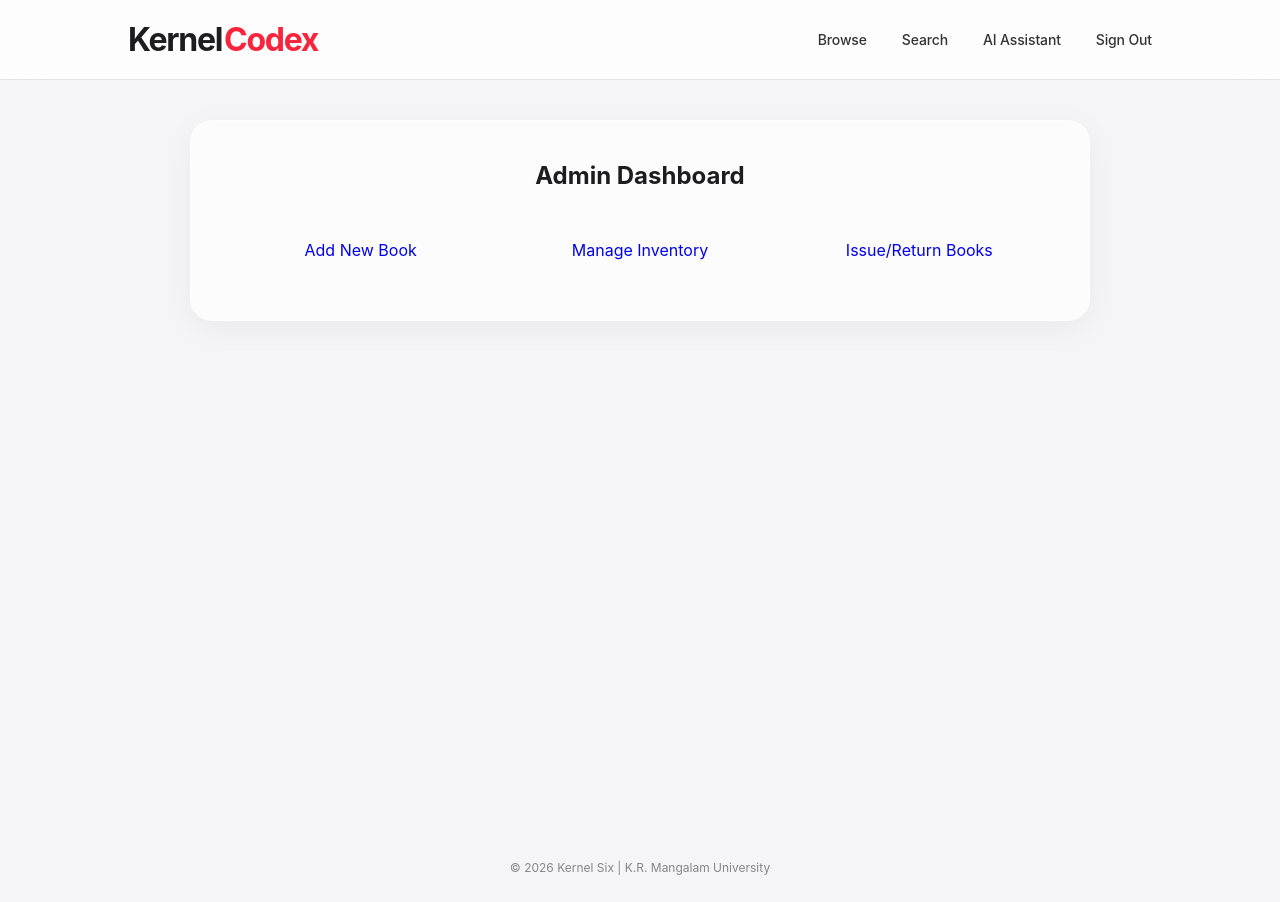
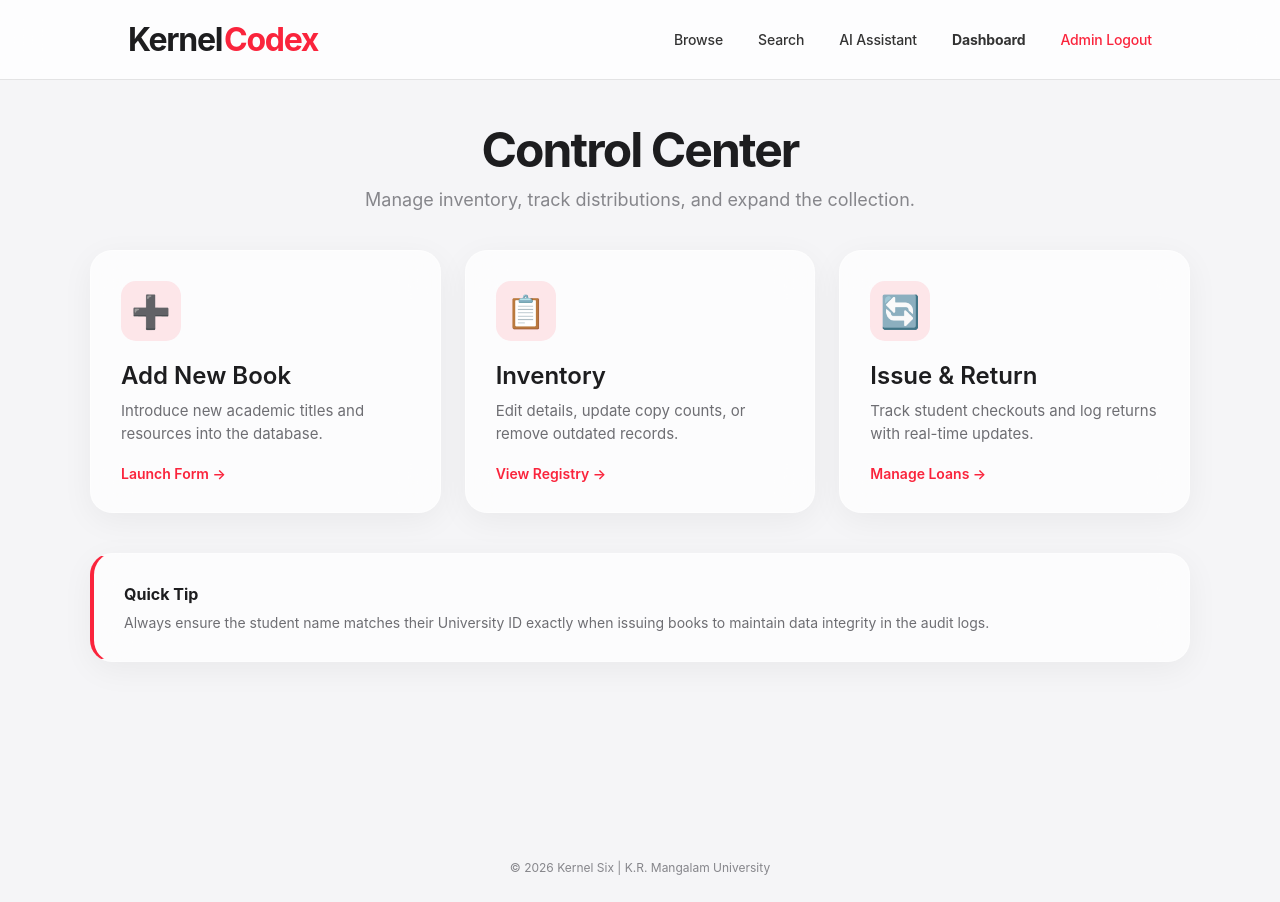
Before and after one commit to Farhan0386/SEM-2-MINOR_PROJECT, a Flask app: page /admin/dashboard in a window 1280 px wide. Shown: the top 902 px of the page. Run offline with Flask 3, Linux system fonts and the light colour scheme; a user stored in the database is signed in.

Commit message:
admin dashboard frontend compleated

```diff
--- a/app.py
+++ b/app.py
@@ -49,39 +49,105 @@ def user_logout():
     session.clear()
     return redirect(url_for('home'))
 
-# --- Admin Functionality ---
+# --- Admin Authentication ---
 
 @app.route('/admin/login', methods=['GET', 'POST'])
 def admin_login():
     if request.method == 'POST':
-        username = request.form['username']
-        password = request.form['password']
-        # Hardcoded credentials for administration
+        username = request.form.get('username')
+        password = request.form.get('password')
+
+        # Hardcoded credentials for now
         if username == "admin" and password == "password123":
-            session['logged_in'] = True
+            session['admin_logged_in'] = True
+            session['user_name'] = "Administrator"
+            flash("Welcome back, Admin!", "success")
             return redirect(url_for('admin_dashboard'))
-        return render_template('admin_login.html', error="Invalid Credentials")
+        else:
+            flash("Invalid Admin Credentials.", "danger")
+
     return render_template('admin_login.html')
 
 @app.route('/admin/dashboard')
 def admin_dashboard():
-    # Simple access control
-    if not session.get('logged_in'):
+    # Protection: check if admin is logged in
+    if not session.get('admin_logged_in'):
+        flash("Please log in to access the dashboard.", "warning")
         return redirect(url_for('admin_login'))
     return render_template('admin_dashboard.html')
 
-@app.route('/admin/delete/<int:book_id>')
-def delete_book_route(book_id):
-    if not session.get('logged_in'):
-        return redirect(url_for('admin_login'))
-    database.delete_book(book_id)
-    return redirect(url_for('manage_books'))
-
 @app.route('/admin/logout')
 def admin_logout():
-    """Renamed from 'logout' to prevent conflict with the user logout function."""
-    session.pop('logged_in', None)
+    # Clear admin status but keep user session if needed,
+    # or use session.clear() to log out of everything.
+    session.pop('admin_logged_in', None)
+    flash("Admin logged out successfully.", "info")
     return redirect(url_for('home'))
+# --- Admin Book Management ---
+
+@app.route('/admin/add_book', methods=['GET', 'POST'])
+def add_book():
+    """Route to handle adding a new book to the library."""
+    if not session.get('admin_logged_in'):
+        return redirect(url_for('admin_login'))
+
+    if request.method == 'POST':
+        # Collect data from the form
+        title = request.form.get('title')
+        author = request.form.get('author')
+        department = request.form.get('department')
+        copies = request.form.get('copies')
+
+        # Save to database
+        database.insert_book(title, author, department, copies)
+        flash(f"Book '{title}' added successfully!", "success")
+        return redirect(url_for('admin_dashboard'))
+
+    return render_template('admin.html') # This is your 'Add Book' form
+
+@app.route('/admin/manage_inventory')
+def manage_inventory():
+    """Displays all books with options to edit or delete."""
+    if not session.get('admin_logged_in'):
+        return redirect(url_for('admin_login'))
+
+    # Fetch all books from DB
+    all_books = database.get_all_books()
+    return render_template('manage_books.html', books=all_books)
+
+# --- Issue & Return Backend Logic ---
+
+@app.route('/admin/issue_book', methods=['POST'])
+def process_issue():
+    """Backend logic to issue a book to a student."""
+    if not session.get('admin_logged_in'):
+        return redirect(url_for('admin_login'))
+
+    book_id = request.form.get('book_id')
+    student_name = request.form.get('student_name')
+
+    # Call the issue function which also reduces copy count
+    if database.issue_book(book_id, student_name):
+        flash("Book issued successfully!", "success")
+    else:
+        flash("Failed to issue book. Check if copies are available.", "danger")
+
+    return redirect(url_for('admin_dashboard'))
+
+@app.route('/admin/return_book', methods=['POST'])
+def process_return():
+    """Backend logic to return a book."""
+    if not session.get('admin_logged_in'):
+        return redirect(url_for('admin_login'))
+
+    book_id = request.form.get('book_id')
+    student_name = request.form.get('student_name')
+
+    # Call the return function which increases copy count
+    database.return_book(book_id, student_name)
+    flash("Book returned successfully!", "info")
+
+    return redirect(url_for('admin_dashboard'))
 
 if __name__ == '__main__':
      app.run(debug=True)
--- a/templates/admin_dashboard.html
+++ b/templates/admin_dashboard.html
@@ -1,11 +1,112 @@
 {% extends "base.html" %}
+
 {% block content %}
-<div class="glass-card" style="max-width: 900px; margin: 0 auto;">
-    <h2 style="text-align: center;">Admin Dashboard</h2>
-    <div style="display: grid; grid-template-columns: repeat(auto-fit, minmax(200px, 1fr)); gap: 20px; margin-top: 30px;">
-        <a href="/admin/add_book" class="btn" style="text-decoration: none; text-align: center; padding: 20px;">Add New Book</a>
-        <a href="/admin/manage_books" class="btn" style="text-decoration: none; text-align: center; padding: 20px;">Manage Inventory</a>
-        <a href="/admin/issue_return" class="btn" style="text-decoration: none; text-align: center; padding: 20px;">Issue/Return Books</a>
-    </div>
+<style>
+    .dashboard-header {
+        text-align: center;
+        margin-bottom: 40px;
+    }
+
+    .dashboard-header h2 {
+        font-size: 48px;
+        font-weight: 700;
+        letter-spacing: -0.04em;
+        color: var(--apple-text);
+        margin-bottom: 10px;
+    }
+
+    .dashboard-header p {
+        color: #86868b;
+        font-size: 18px;
+    }
+
+    /* Grid Layout for Admin Tools */
+    .admin-grid {
+        display: grid;
+        grid-template-columns: repeat(auto-fit, minmax(280px, 1fr));
+        gap: 24px;
+        margin-top: 20px;
+    }
+
+    .admin-tool-card {
+        text-decoration: none;
+        color: inherit;
+        display: flex;
+        flex-direction: column;
+        align-items: flex-start;
+        padding: 30px;
+        transition: transform 0.4s cubic-bezier(0.4, 0, 0.2, 1), box-shadow 0.4s ease;
+    }
+
+    .admin-tool-card:hover {
+        transform: translateY(-5px);
+        box-shadow: 0 12px 40px rgba(0,0,0,0.1);
+    }
+
+    .tool-icon {
+        font-size: 32px;
+        background: rgba(250, 36, 60, 0.1);
+        color: var(--apple-accent);
+        width: 60px;
+        height: 60px;
+        display: flex;
+        align-items: center;
+        justify-content: center;
+        border-radius: 15px;
+        margin-bottom: 20px;
+    }
+
+    .admin-tool-card h3 {
+        font-size: 24px;
+        font-weight: 600;
+        margin-bottom: 10px;
+    }
+
+    .admin-tool-card p {
+        font-size: 15px;
+        color: #6e6e73;
+        line-height: 1.5;
+    }
+
+    .tool-link {
+        margin-top: auto;
+        padding-top: 20px;
+        color: var(--apple-accent);
+        font-weight: 600;
+        font-size: 14px;
+    }
+</style>
+
+<div class="dashboard-header">
+    <h2>Control Center</h2>
+    <p>Manage inventory, track distributions, and expand the collection.</p>
+</div>
+
+<div class="admin-grid">
+    <a href="/admin" class="glass-card admin-tool-card">
+        <div class="tool-icon">➕</div>
+        <h3>Add New Book</h3>
+        <p>Introduce new academic titles and resources into the database.</p>
+        <span class="tool-link">Launch Form →</span>
+    </a>
+
+    <a href="/admin/manage_books" class="glass-card admin-tool-card">
+        <div class="tool-icon">📋</div>
+        <h3>Inventory</h3>
+        <p>Edit details, update copy counts, or remove outdated records.</p>
+        <span class="tool-link">View Registry →</span>
+    </a>
+
+    <a href="/admin/issue_return" class="glass-card admin-tool-card">
+        <div class="tool-icon">🔄</div>
+        <h3>Issue & Return</h3>
+        <p>Track student checkouts and log returns with real-time updates.</p>
+        <span class="tool-link">Manage Loans →</span>
+    </a>
+</div>
+
+<div class="glass-card" style="margin-top: 40px; padding: 30px; border-left: 4px solid var(--apple-accent);">
+    <h4 style="margin-bottom: 10px;">Quick Tip</h4>
+    <p style="font-size: 14px; color: #6e6e73;">Always ensure the student name matches their University ID exactly when issuing books to maintain data integrity in the audit logs.</p>
 </div>
 {% endblock %}
--- a/templates/base.html
+++ b/templates/base.html
@@ -10,7 +10,7 @@
             --apple-card: rgba(255, 255, 255, 0.7);
             --apple-accent: #fa243c;
             --apple-text: #1d1d1f;
-            --header-height: 80px; /* Increased Height */
+            --header-height: 80px;
         }
 
         * {
@@ -34,7 +34,7 @@
             top: 0;
             z-index: 1000;
             border-bottom: 0.5px solid rgba(0,0,0,0.1);
-            padding: 0 10%; /* Wider side padding */
+            padding: 0 10%;
             height: var(--header-height);
             display: flex;
             align-items: center;
@@ -42,9 +42,9 @@
         }
 
         .nav-logo {
-            font-weight: 700; /* Bolder */
-            font-size: 32px; /* Increased Font Size */
-            letter-spacing: -0.04em; /* Tight Apple-style spacing */
+            font-weight: 700;
+            font-size: 32px;
+            letter-spacing: -0.04em;
             text-decoration: none;
             color: var(--apple-text);
             display: flex;
@@ -61,8 +61,8 @@
             align-items: center;
         }
 
-        .nav-links a {
-            font-size: 14px; /* Slightly larger links */
+        .nav-links a, .nav-links span {
+            font-size: 14px;
             font-weight: 500;
             color: rgba(0,0,0,0.8);
             text-decoration: none;
@@ -75,7 +75,6 @@
             color: var(--apple-accent);
         }
 
-        /* Container adjustment for taller header */
         main {
             padding-top: 40px;
             min-height: calc(100vh - var(--header-height));
@@ -84,7 +83,6 @@
             margin: 0 auto;
         }
 
-        /* Existing utility classes */
         .glass-card {
             background: var(--apple-card);
             backdrop-filter: blur(20px);
@@ -115,15 +113,31 @@
             <a href="/view">Browse</a>
             <a href="/search">Search</a>
             <a href="/chat">AI Assistant</a>
-            {% if session.get('user_id') %}
+
+            {% if session.get('admin_logged_in') %}
+                <a href="/admin/dashboard" style="font-weight: bold;">Dashboard</a>
+                <a href="/admin/logout" style="color: var(--apple-accent);">Admin Logout</a>
+            {% elif session.get('user_id') %}
+                <span style="color: #6e6e73;">Hello, {{ session.get('user_name') }}</span>
                 <a href="/logout">Sign Out</a>
             {% else %}
                 <a href="/login">Sign In</a>
+                <a href="/admin/login" style="border: 1px solid var(--apple-accent); padding: 5px 15px; border-radius: 8px;">Admin</a>
             {% endif %}
         </div>
     </nav>
 
     <main>
+        {% with messages = get_flashed_messages(with_categories=true) %}
+          {% if messages %}
+            {% for category, message in messages %}
+              <div style="padding: 15px; margin-bottom: 20px; border-radius: 10px; text-align: center; background: rgba(0,0,0,0.05); color: var(--apple-accent);">
+                {{ message }}
+              </div>
+            {% endfor %}
+          {% endif %}
+        {% endwith %}
+
         {% block content %}{% endblock %}
     </main>
 
--- a/templates/home.html
+++ b/templates/home.html
@@ -118,15 +118,17 @@
         </div>
         <a href="/view" style="color: var(--apple-accent); text-decoration: none; font-weight: 500;">Browse books ></a>
     </div>
-
+    <div class="features-grid">
     <div class="glass-card feature-card">
         <div>
             <div class="feature-icon">⚙️</div>
             <h3>Admin Precision</h3>
             <p>A unified dashboard for managing stock and tracking library growth with consistent data integrity.</p>
         </div>
-        <a href="/admin" style="color: var(--apple-accent); text-decoration: none; font-weight: 500;">Open dashboard ></a>
+        <a href="/admin/login" style="color: var(--apple-accent); text-decoration: none; font-weight: 500;">Open dashboard ></a>
     </div>
+</div>
+
 </div>
 
 <div class="cta-section">
```
Also changed, not shown: database.py (+113 -37 lines), templates/admin_login.html (+115 -10 lines), library.db.
